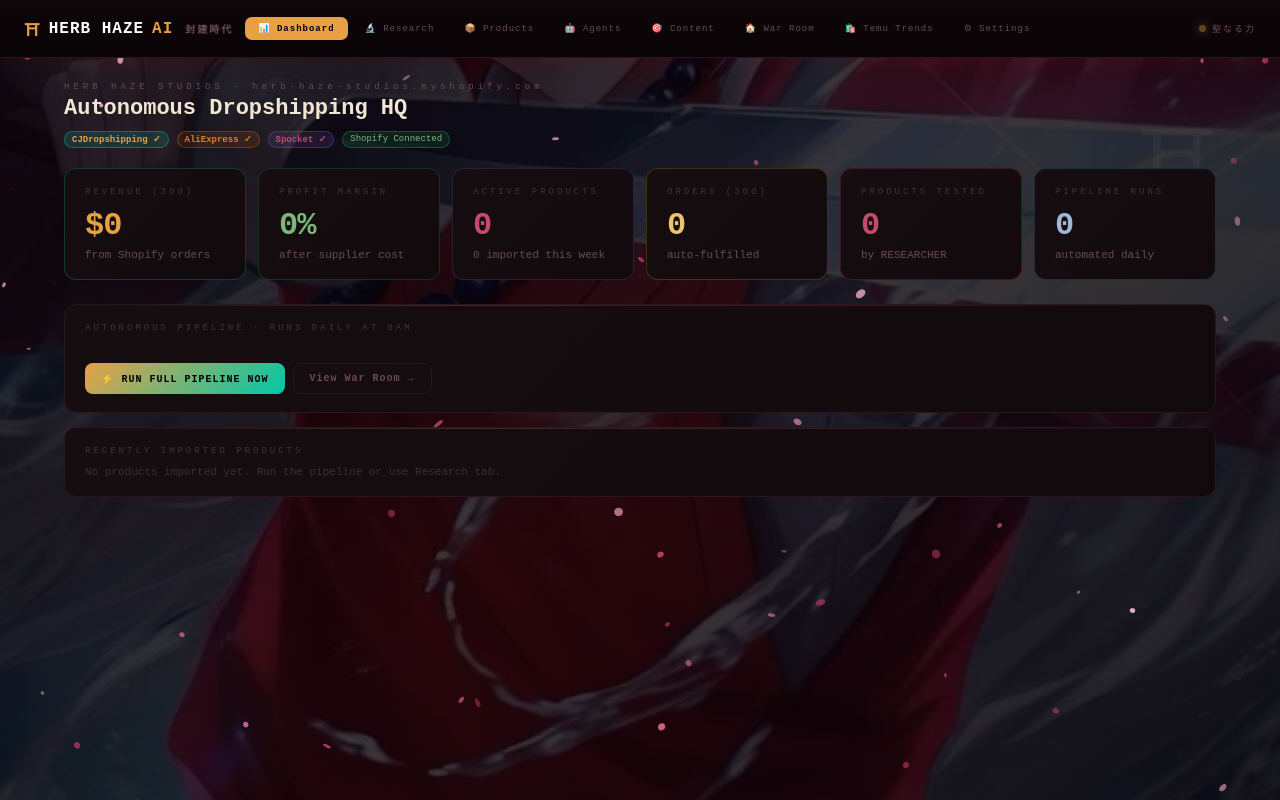
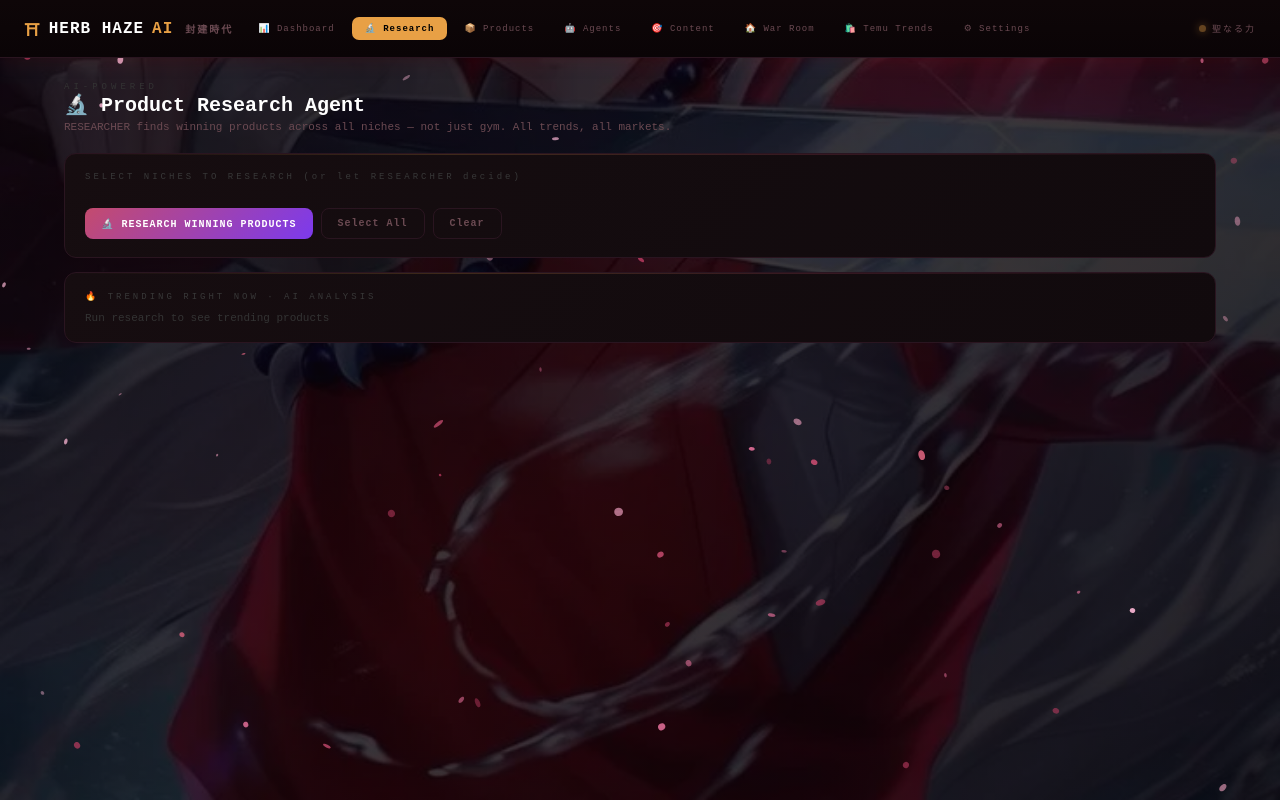
Before and after one commit to leeherb401-arch/herb-haze-ai, a website: page index.html in a window 1280 px wide. Both pictures are taken after a click on the button "🔬 Research". Drawn offline with Linux system fonts and the light colour scheme.

Commit message:
Refactor CSS and JavaScript for navigation and background
Updated z-index values for navigation and interactive elements. Modified background properties for the live wallpaper and adjusted the showPage function placement.

```diff
--- a/index.html
+++ b/index.html
@@ -12,7 +12,7 @@
   --green:#7ab87a;--blue:#9fb8d8;--pink:#d4607a;--orange:#d4822a;
   --text:#f0e6d3;--muted:#6b4a52;--dim:#0d080a;
 }
-body{background:var(--bg);color:var(--text);font-family:'Courier New',monospace;min-height:100vh;position:relative;isolation:isolate;}
+body{background:var(--bg);color:var(--text);font-family:'Courier New',monospace;min-height:100vh;position:relative;}
 
 /* Inuyasha subtle background */
 body::before {
@@ -56,10 +56,10 @@
   100%{ transform: translateY(-15px) rotate(2deg); opacity:1; }
 }
 
-/* Subtle bamboo/forest grid lines */
-nav, .page, .card, .stat, .product-card, .agent-card, .wr-msg, button, input, select, a {
+/* All interactive content sits above the wallpaper layer (z-index:0) */
+nav, .page, .card, .stat, .product-card, .agent-card, .wr-msg, button, input, select, a, textarea {
   position:relative;
-  z-index:1;
+  z-index:2;
 }
 
 /* Japanese ink brush border effect on cards */
@@ -90,7 +90,7 @@
 ::-webkit-scrollbar{width:3px;}::-webkit-scrollbar-thumb{background:#222;}
 
 /* NAV */
-nav{background:rgba(6,5,9,0.88);backdrop-filter:blur(8px);border-bottom:1px solid var(--border);padding:12px 24px;display:flex;align-items:center;gap:12px;position:sticky;top:0;z-index:100;flex-wrap:wrap;}
+nav{background:rgba(6,5,9,0.88);backdrop-filter:blur(8px);border-bottom:1px solid var(--border);padding:12px 24px;display:flex;align-items:center;gap:12px;position:sticky;top:0;z-index:200;flex-wrap:wrap;}
 .logo{font-size:16px;font-weight:700;color:#fff;letter-spacing:1px;}
 .logo span{color:var(--cyan);}
 .nav-tabs{display:flex;gap:4px;flex-wrap:wrap;}
@@ -218,13 +218,13 @@
 
 
 <!-- ── LIVE WALLPAPER BACKGROUND ── -->
-<div style="position:fixed;inset:0;z-index:-1;pointer-events:none">
+<div style="position:fixed;inset:0;z-index:0;pointer-events:none;isolation:isolate">
 
   <!-- Background image -->
-  <div style="position:absolute;inset:0;background:url('inuyasha-bg.jpg') center center/cover no-repeat;filter:brightness(0.35) saturate(1.2)"></div>
+  <div style="position:absolute;inset:0;background:url('inuyasha-bg.jpg') center center/cover no-repeat;filter:brightness(0.35) saturate(1.2);pointer-events:none"></div>
 
   <!-- Dark overlay so content is readable -->
-  <div style="position:absolute;inset:0;background:linear-gradient(135deg,rgba(8,3,10,0.6) 0%,rgba(20,5,12,0.4) 50%,rgba(8,3,10,0.65) 100%)"></div>
+  <div style="position:absolute;inset:0;background:linear-gradient(135deg,rgba(8,3,10,0.6) 0%,rgba(20,5,12,0.4) 50%,rgba(8,3,10,0.65) 100%);pointer-events:none"></div>
 
   <!-- Animated sakura petals canvas -->
   <canvas id="petals-canvas" style="position:absolute;inset:0;width:100%;height:100%;pointer-events:none"></canvas>
@@ -333,6 +333,17 @@
   }
   animate();
 })();
+</script>
+
+<!-- showPage must be globally available before nav buttons render -->
+<script>
+function showPage(id, el) {
+  document.querySelectorAll('.page').forEach(p => p.classList.remove('active'));
+  document.querySelectorAll('.tab').forEach(t => t.classList.remove('active'));
+  const target = document.getElementById('page-' + id);
+  if (target) target.classList.add('active');
+  if (el) el.classList.add('active');
+}
 </script>
 
 <nav>
@@ -730,14 +741,8 @@
 };
 
 // ══════════════════════════════════════════════════════════
-// NAV
-// ══════════════════════════════════════════════════════════
-function showPage(id, el) {
-  document.querySelectorAll('.page').forEach(p => p.classList.remove('active'));
-  document.querySelectorAll('.tab').forEach(t => t.classList.remove('active'));
-  document.getElementById('page-' + id).classList.add('active');
-  if (el) el.classList.add('active');
-}
+// NAV — showPage defined in early <script> block above nav
+// ══════════════════════════════════════════════════════════
 
 // ══════════════════════════════════════════════════════════
 // API CALL
```
